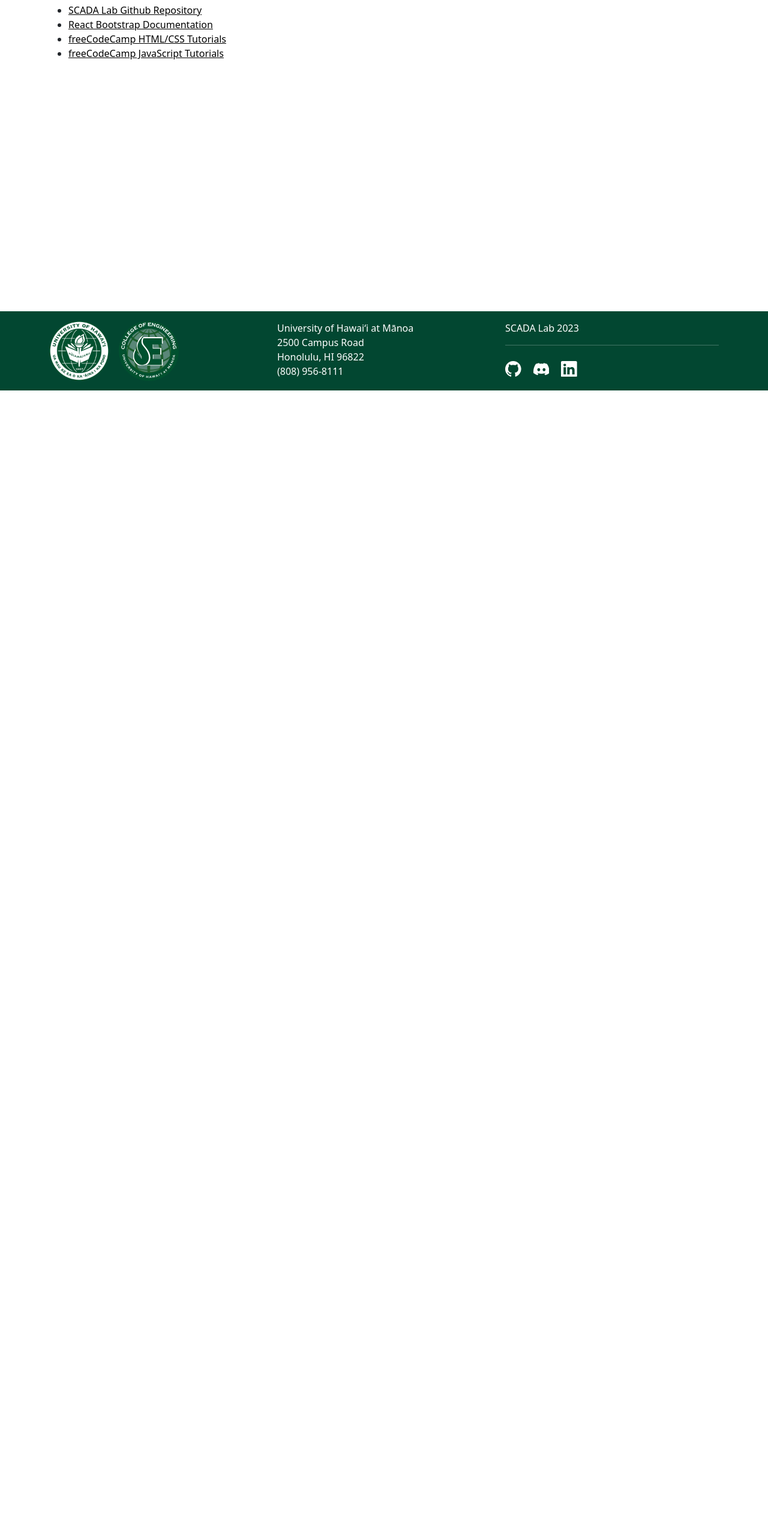
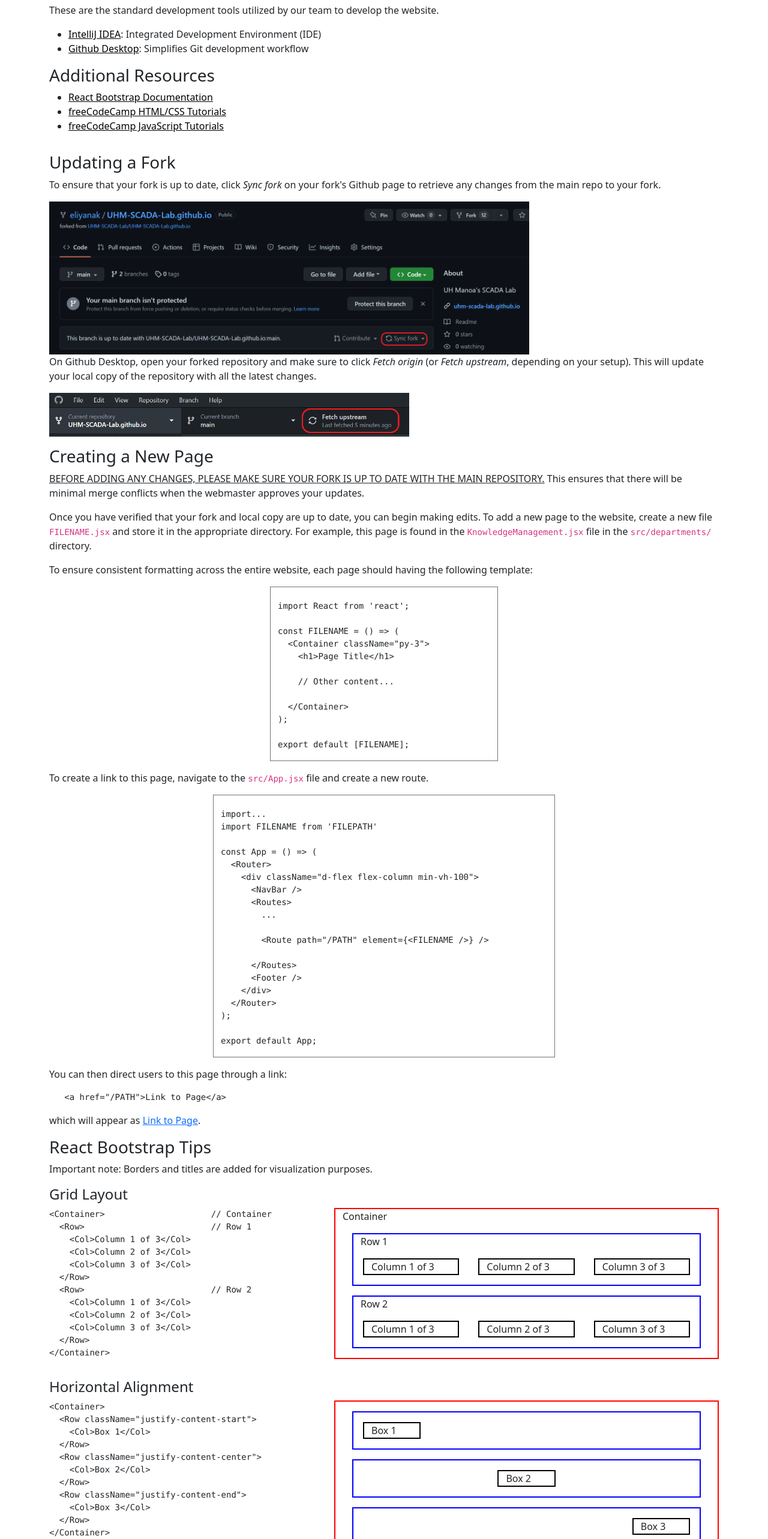
Before and after one commit to ebirtodaso/UHM-SCADA-Lab.github.io, a React (Create React App) app: page /knowledgeManagement in a window 1280 px wide. Shown: the part 234-2800 px from the top of the page at 60% size. Before the commit the page ends 885 px from the top, so only its background shows below. Built offline with nearby package versions, Linux system fonts and the light colour scheme.

Commit message:
Completed Knowledge Management department.

```diff
--- a/src/App.jsx
+++ b/src/App.jsx
@@ -21,8 +21,8 @@ import HCI from './departments/HCI';
 import Database from './departments/Database';
 import RedTeamSEL from './departments/RedTeamSEL/RedTeamSEL';
 import LogStash from './departments/LogStash';
-import Legacy from './legacy/Legacy';
-import RF from './legacy/RF';
+import Legacy from './pages/Legacy';
+import RF from './departments/RF';
 
 const App = () => (
   <Router>
--- a/src/departments/KnowledgeManagement.jsx
+++ b/src/departments/KnowledgeManagement.jsx
@@ -1,25 +1,188 @@
 import React from 'react';
-import { Container } from 'react-bootstrap';
+import { Col, Container, Row } from 'react-bootstrap';
 
 const KnowledgeManagement = () => (
   <Container className="py-3">
     <h1>Knowledge Management</h1>
-    <p>We will be using React Bootstrap to build and maintain the SCADA Lab website.</p>
-    <h3>Useful Links</h3>
+    <p>We will be using the React Bootstrap Framework to build and maintain the SCADA Lab website.</p>
+    <h3>Development Tools</h3>
+    <p>These are the standard development tools utilized by our team to develop the website.</p>
     <ul>
-      <li>
-        <a href="https://github.com/UHM-SCADA-Lab/UHM-SCADA-Lab.github.io">SCADA Lab Github Repository</a>
-      </li>
-      <li>
-        <a href="https://react-bootstrap.netlify.app">React Bootstrap Documentation</a>
-      </li>
-      <li>
-        <a href="https://www.freecodecamp.org/learn/responsive-web-design/#basic-html-and-html5">freeCodeCamp HTML/CSS Tutorials</a>
-      </li>
-      <li>
-        <a href="https://www.freecodecamp.org/learn/javascript-algorithms-and-data-structures/#basic-javascript">freeCodeCamp JavaScript Tutorials</a>
-      </li>
+      <li><a href="https://www.jetbrains.com/idea/download/">IntelliJ IDEA</a>: Integrated Development Environment (IDE)</li>
+      <li><a href="https://desktop.github.com/">Github Desktop</a>: Simplifies Git development workflow</li>
     </ul>
+    <h3>Additional Resources</h3>
+    <ul>
+      <li><a href="https://react-bootstrap.netlify.app">React Bootstrap Documentation</a></li>
+      <li><a href="https://www.freecodecamp.org/learn/responsive-web-design/#basic-html-and-html5">freeCodeCamp HTML/CSS Tutorials</a></li>
+      <li><a href="https://www.freecodecamp.org/learn/javascript-algorithms-and-data-structures/#basic-javascript">freeCodeCamp JavaScript Tutorials</a></li>
+    </ul>
+    <h3 className="pt-3">Updating a Fork</h3>
+    <p>To ensure that your fork is up to date, click <em>Sync fork</em> on your fork&apos;s Github page to retrieve any changes from the main repo to your fork.</p>
+    <img style={{ width: '100%', maxWidth: '800px' }} src="/images/KnowledgeManagement/syncfork.png" alt="Sync Fork" />
+    <p>On Github Desktop, open your forked repository and make sure to click <em>Fetch origin</em> (or <em>Fetch upstream</em>, depending on your setup). This will update your local copy of the repository with all the latest changes.</p>
+    <img style={{ width: '100%', maxWidth: '600px' }} src="/images/KnowledgeManagement/fetchUpstream.png" alt="Fetch Upstream" />
+    <h3 className="pt-3">Creating a New Page</h3>
+    <p><u>BEFORE ADDING ANY CHANGES, PLEASE MAKE SURE YOUR FORK IS UP TO DATE WITH THE MAIN REPOSITORY.</u> This ensures that there will be minimal merge conflicts when the webmaster approves your updates.</p>
+    <p>Once you have verified that your fork and local copy are up to date, you can begin making edits. To add a new page to the website, create a new file <code>FILENAME.jsx</code> and store it in the appropriate directory. For example,
+      this page is found in the <code>KnowledgeManagement.jsx</code> file in the <code>src/departments/</code> directory.
+    </p>
+    <p>To ensure consistent formatting across the entire website, each page should having the following template:</p>
+    <Row className="justify-content-center pb-3">
+      <Col lg={4} className="border border-secondary">
+        <pre>
+          {`
+import React from 'react';
+
+const FILENAME = () => (
+  <Container className="py-3">
+    <h1>Page Title</h1>
+
+    // Other content...
+
+  </Container>
+);
+
+export default [FILENAME];`}
+        </pre>
+      </Col>
+    </Row>
+    <p>To create a link to this page, navigate to the <code>src/App.jsx</code> file and create a new route.</p>
+    <Row className="justify-content-center pb-3">
+      <Col lg={6} className="border border-secondary">
+        <pre>
+          {`
+import...
+import FILENAME from 'FILEPATH'
+
+const App = () => (
+  <Router>
+    <div className="d-flex flex-column min-vh-100">
+      <NavBar />
+      <Routes>
+        ...
+
+        <Route path="/PATH" element={<FILENAME />} />
+
+      </Routes>
+      <Footer />
+    </div>
+  </Router>
+);
+
+export default App;
+`}
+        </pre>
+      </Col>
+    </Row>
+    <p>
+      You can then direct users to this page through a link:
+    </p>
+    <pre>{'   <a href="/PATH">Link to Page</a>'}</pre>
+    <p>which will appear as <a href="/PATH">Link to Page</a>.</p>
+    <h3>React Bootstrap Tips</h3>
+    <p>Important note: Borders and titles are added for visualization purposes.</p>
+    <h4>Grid Layout</h4>
+    <Row className="justify-content-center pb-3">
+      <Col lg={5}>
+        <pre>
+          {`<Container>                     // Container
+  <Row>                         // Row 1
+    <Col>Column 1 of 3</Col>
+    <Col>Column 2 of 3</Col>
+    <Col>Column 3 of 3</Col>
+  </Row>
+  <Row>                         // Row 2
+    <Col>Column 1 of 3</Col>
+    <Col>Column 2 of 3</Col>
+    <Col>Column 3 of 3</Col>
+  </Row>
+</Container>
+`}
+        </pre>
+      </Col>
+      <Col className="example">
+        <Container>
+          <p className="mb-0">Container</p>
+          <Row>
+            <p className="mb-0">Row 1</p>
+            <Col>Column 1 of 3</Col>
+            <Col>Column 2 of 3</Col>
+            <Col>Column 3 of 3</Col>
+          </Row>
+          <Row>
+            <p className="mb-0">Row 2</p>
+            <Col>Column 1 of 3</Col>
+            <Col>Column 2 of 3</Col>
+            <Col>Column 3 of 3</Col>
+          </Row>
+        </Container>
+      </Col>
+    </Row>
+    <h4>Horizontal Alignment</h4>
+    <Row className="justify-content-center pb-3">
+      <Col lg={5}>
+        <pre>
+          {`<Container>
+  <Row className="justify-content-start">
+    <Col>Box 1</Col>
+  </Row>
+  <Row className="justify-content-center">
+    <Col>Box 2</Col>
+  </Row>
+  <Row className="justify-content-end">
+    <Col>Box 3</Col>
+  </Row>
+</Container>
+          `}
+        </pre>
+      </Col>
+      <Col className="example">
+        <Container>
+          <Row className="justify-content-start">
+            <Col xs={2}>Box 1</Col>
+          </Row>
+          <Row className="justify-content-center">
+            <Col xs={2}>Box 2</Col>
+          </Row>
+          <Row className="justify-content-end">
+            <Col xs={2}>Box 3</Col>
+          </Row>
+        </Container>
+      </Col>
+    </Row>
+    <h4>Vertical Alignment</h4>
+    <Row className="justify-content-center pb-3">
+      <Col lg={5}>
+        <pre>
+          {`<Row className="align-items-start">
+  <Col>Box 1</Col>
+</Row>
+<Row className="align-items-center">
+  <Col>Box 2</Col>
+</Row>
+<Row className="align-items-end">
+  <Col>Box 3</Col>
+</Row>
+      `}
+        </pre>
+      </Col>
+      <Col className="example">
+        <Row style={{ height: '150px' }} className="align-items-start">
+          <Col style={{ height: 'auto' }}>Box 1</Col>
+        </Row>
+      </Col>
+      <Col className="example">
+        <Row style={{ height: '150px' }} className="align-items-center">
+          <Col style={{ height: 'auto' }}>Box 2</Col>
+        </Row>
+      </Col>
+      <Col className="example">
+        <Row style={{ height: '150px' }} className="align-items-end">
+          <Col style={{ height: 'auto' }}>Box 3</Col>
+        </Row>
+      </Col>
+    </Row>
   </Container>
 );
 
--- a/src/departments/SystemAdmin/Inventory.jsx
+++ b/src/departments/SystemAdmin/Inventory.jsx
@@ -8,7 +8,7 @@ const Inventory = () => {
   const [items, setItems] = useState([]);
 
   useEffect(() => {
-    fetch('https://sheets.googleapis.com/v4/spreadsheets/19uHAJYPDpXzMhz6kOr7Kw-wMmjW28H0rBErGegDYUY4/values/Inventory?valueRenderOption=FORMATTED_VALUE&key=AIzaSyAtUB_NkoudBNBzr1Zyd967cQBtWXHnMuo')
+    fetch('https://sheets.googleapis.com/v4/spreadsheets/19uHAJYPDpXzMhz6kOr7Kw-wMmjW28H0rBErGegDYUY4/values/Pi%20Inventory!B3:N20?valueRenderOption=FORMATTED_VALUE&key=AIzaSyAtUB_NkoudBNBzr1Zyd967cQBtWXHnMuo')
       .then(res => res.json())
       .then(
         (result) => {
--- a/src/pages/Team.jsx
+++ b/src/pages/Team.jsx
@@ -1,213 +1,105 @@
-import React from 'react';
-import { Container, Table } from 'react-bootstrap';
+import React, { useEffect, useState } from 'react';
+import { Col, Container, Row, Table } from 'react-bootstrap';
+import parse from 'html-react-parser';
 
-const Team = () => (
+const Team = () => {
+  const [error, setError] = useState(null);
+  const [isLoaded, setIsLoaded] = useState(false);
+  const [items, setItems] = useState([]);
+
+  useEffect(() => {
+    fetch('https://sheets.googleapis.com/v4/spreadsheets/19uHAJYPDpXzMhz6kOr7Kw-wMmjW28H0rBErGegDYUY4/values/Work%20Teams!B3:N13?valueRenderOption=FORMATTED_VALUE&key=AIzaSyAtUB_NkoudBNBzr1Zyd967cQBtWXHnMuo')
+      .then(res => res.json())
+      .then(
+        (result) => {
+          const values = Object.values(result.values);
+          values.forEach(row => row.push(...(new Array(values[0].length - row.length).fill(''))));
+          setIsLoaded(true);
+          setItems(values);
+        },
+        (e) => {
+          setIsLoaded(true);
+          setError(e);
+        },
+      );
+  }, []);
+
+  if (error) {
+    return (
+      <Container className="py-3">
+        <h3>Error: {error.message}</h3>
+      </Container>
+    );
+  }
+
+  if (!isLoaded) {
+    return (
+      <Container className="py-3">
+        <h3>Loading...</h3>
+      </Container>
+    );
+  }
+
+  return (
     <Container className="py-3">
       <h1>In-Class Work Teams</h1>
       <p style={{ fontSize: '18px' }}>
         This table displays the members and the jobs they are responsible for.
       </p>
-    <Table striped responsive="xl">
+      <Row className="align-items-end pt-3">
+        <Col>
+          <h3>Operations</h3>
+        </Col>
+        <Col>
+          <h5 className="text-end">Director: John</h5>
+        </Col>
+      </Row>
+      <Table striped bordered responsive="xl">
         <thead>
           <tr>
-          <th colSpan="11" style={{ fontSize: '24px' }}>Operations</th>
-          <th colSpan="2" style={{ fontSize: '20px', verticalAlign: 'bottom' }}>Director: John</th>
+            {items[0].map(item => (
+              <th style={{ minWidth: '84px' }}>{parse(item.replaceAll('\n', '<br />'))}</th>
+            ))}
           </tr>
         </thead>
-      <tbody className="border">
+        <tbody>
+          {items.slice(1, 6).map(row => (
             <tr>
-          <td />
-          <td width="7%">Eliya<br />(R4)</td>
-          <td width="7%">Cam<br />(R4)</td>
-          <td width="7%">Bodie<br />(R4)</td>
-          <td width="7%">Justin<br />(R4)</td>
-          <td width="7%">Daniel<br />(R4)</td>
-          <td width="7%">Andee<br />(R4)</td>
-          <td width="7%">John<br />(R4)</td>
-          <td width="7%">Chase<br />(R4)</td>
-          <td width="7%">Arthur<br />(4)</td>
-          <td width="7%">Edward<br />(4)</td>
-          <td width="7%">Joshua<br />(3)</td>
-          <td width="7%">AJ<br />(3)</td>
+              {row.map(item => (
+                <td>{item}</td>
+              ))}
             </tr>
-        <tr>
-          <td>Network</td>
-          <td>-</td>
-          <td>Assistant</td>
-          <td>-</td>
-          <td>-</td>
-          <td>-</td>
-          <td>Lead</td>
-          <td>-</td>
-          <td>-</td>
-          <td>-</td>
-          <td>Assistant</td>
-          <td>-</td>
-          <td>-</td>
-        </tr>
-        <tr>
-          <td>System Admin</td>
-          <td>Assistant</td>
-          <td>-</td>
-          <td>-</td>
-          <td>-</td>
-          <td>Lead</td>
-          <td>-</td>
-          <td>-</td>
-          <td>-</td>
-          <td>Assistant</td>
-          <td>-</td>
-          <td>Assistant</td>
-          <td>-</td>
-        </tr>
-        <tr>
-          <td>Knowledge Management</td>
-          <td>Lead</td>
-          <td>-</td>
-          <td>-</td>
-          <td>-</td>
-          <td>-</td>
-          <td>-</td>
-          <td>-</td>
-          <td>-</td>
-          <td>Assistant</td>
-          <td>-</td>
-          <td>-</td>
-          <td>Assistant</td>
-        </tr>
-        <tr>
-          <td>SNMP/NOC</td>
-          <td>-</td>
-          <td>Lead</td>
-          <td>-</td>
-          <td>-</td>
-          <td>-</td>
-          <td>-</td>
-          <td>-</td>
-          <td>-</td>
-          <td>-</td>
-          <td>-</td>
-          <td>-</td>
-          <td>Assistant</td>
-        </tr>
-        <tr>
-          <td>sFlow & SDN</td>
-          <td>-</td>
-          <td>-</td>
-          <td>-</td>
-          <td>-</td>
-          <td>-</td>
-          <td>Assistant</td>
-          <td>-</td>
-          <td>Lead</td>
-          <td>-</td>
-          <td>-</td>
-          <td>Assistant</td>
-          <td>-</td>
-        </tr>
+          ))}
         </tbody>
       </Table>
-    <Table striped responsive="xl">
+      <Row className="align-items-end pt-3">
+        <Col>
+          <h3>Research</h3>
+        </Col>
+        <Col>
+          <h5 className="text-end">Director: Justin</h5>
+        </Col>
+      </Row>
+      <Table striped bordered responsive="xl">
         <thead>
           <tr>
-          <th colSpan="11" style={{ fontSize: '24px' }}>Research</th>
-          <th colSpan="2" style={{ fontSize: '20px', verticalAlign: 'bottom' }}>Director: Justin</th>
+            {items[0].map(item => (
+              <th style={{ minWidth: '84px' }}>{parse(item.replaceAll('\n', '<br />'))}</th>
+            ))}
           </tr>
         </thead>
-      <tbody className="border">
+        <tbody>
+          {items.slice(6).map(row => (
             <tr>
-          <td />
-          <td width="7%">Eliya<br />(R4)</td>
-          <td width="7%">Cam<br />(R4)</td>
-          <td width="7%">Bodie<br />(R4)</td>
-          <td width="7%">Justin<br />(R4)</td>
-          <td width="7%">Daniel<br />(R4)</td>
-          <td width="7%">Andee<br />(R4)</td>
-          <td width="7%">John<br />(R4)</td>
-          <td width="7%">Chase<br />(R4)</td>
-          <td width="7%">Arthur<br />(4)</td>
-          <td width="7%">Edward<br />(4)</td>
-          <td width="7%">Joshua<br />(3)</td>
-          <td width="7%">AJ<br />(3)</td>
+              {row.map(item => (
+                <td>{item}</td>
+              ))}
             </tr>
-        <tr>
-          <td>ML Curriculum</td>
-          <td>-</td>
-          <td>-</td>
-          <td>-</td>
-          <td>-</td>
-          <td>-</td>
-          <td>-</td>
-          <td>Lead</td>
-          <td>Assistant</td>
-          <td>-</td>
-          <td>Assistant</td>
-          <td>-</td>
-          <td>-</td>
-        </tr>
-        <tr>
-          <td>HCI</td>
-          <td>-</td>
-          <td>-</td>
-          <td>Lead</td>
-          <td>-</td>
-          <td>-</td>
-          <td>-</td>
-          <td>-</td>
-          <td>Assistant</td>
-          <td>Assistant</td>
-          <td>-</td>
-          <td>-</td>
-          <td>-</td>
-        </tr>
-        <tr>
-          <td>Database</td>
-          <td>-</td>
-          <td>-</td>
-          <td>Lead</td>
-          <td>Assistant</td>
-          <td>-</td>
-          <td>-</td>
-          <td>-</td>
-          <td>-</td>
-          <td>-</td>
-          <td>-</td>
-          <td>-</td>
-          <td>-</td>
-        </tr>
-        <tr>
-          <td>Red Team/SEL</td>
-          <td>-</td>
-          <td>Assistant</td>
-          <td>-</td>
-          <td>Lead</td>
-          <td>-</td>
-          <td>-</td>
-          <td>-</td>
-          <td>-</td>
-          <td>-</td>
-          <td>Assistant</td>
-          <td>-</td>
-          <td>-</td>
-        </tr>
-        <tr>
-          <td>Log Stash</td>
-          <td>-</td>
-          <td>-</td>
-          <td>Assistant</td>
-          <td>-</td>
-          <td>-</td>
-          <td>Lead</td>
-          <td>-</td>
-          <td>-</td>
-          <td>-</td>
-          <td>-</td>
-          <td>Assistant</td>
-          <td>Assistant</td>
-        </tr>
+          ))}
         </tbody>
       </Table>
     </Container>
   );
+};
 
 export default Team;
--- a/src/style.css
+++ b/src/style.css
@@ -69,3 +69,17 @@ iframe {
   width: 100%;
   margin: 0.5rem 0;
 }
+
+.example .container{
+  border: red 2px solid;
+}
+
+.example .row {
+  border: blue 2px solid;
+  margin: 1rem;
+}
+
+.example .col, .example .col-2 {
+  border: black 2px solid;
+  margin: 1rem;
+}
```
Also changed, not shown: public/images/KnowledgeManagement/fetchUpstream.png (added), public/images/KnowledgeManagement/syncfork.png (added), src/departments/RF.jsx (renamed from src/legacy/RF.jsx), src/pages/Legacy.jsx (renamed from src/legacy/Legacy.jsx). Lines whose indentation alone changed are shown as unchanged.
